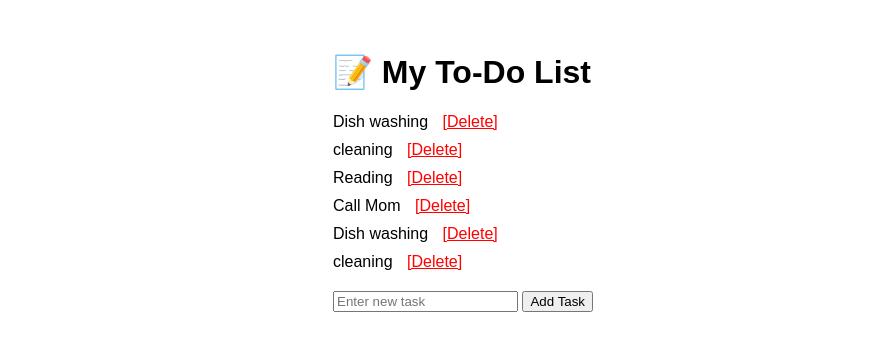
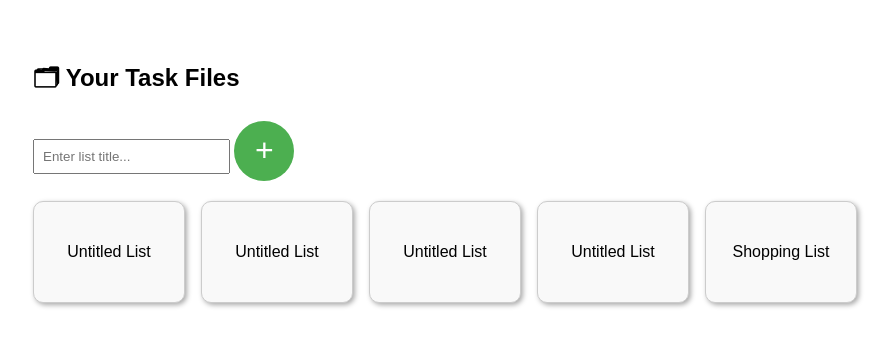
Before and after one commit to neha-dhananju/to_do_web_app, a Flask app: page / in a window 1280 px wide. Shown: the top 351 px of the page, without its empty margins (7-900 px from the left). Run offline with Flask 3, Linux system fonts and the light colour scheme; data comes from the database, SQL or seed files in the repository; both versions use the stored data as it was after the commit.

Commit message:
Modified code

```diff
--- a/app.py
+++ b/app.py
@@ -4,39 +4,61 @@ import sqlite3
 app = Flask(__name__)
 DB_NAME = 'todo.db'
 
-# Create DB table if it doesn't exist
 def init_db():
     with sqlite3.connect(DB_NAME) as conn:
         conn.execute('''
+            CREATE TABLE IF NOT EXISTS task_lists (
+                id INTEGER PRIMARY KEY AUTOINCREMENT,
+                name TEXT NOT NULL
+            )
+        ''')
+        conn.execute('''
             CREATE TABLE IF NOT EXISTS tasks (
                 id INTEGER PRIMARY KEY AUTOINCREMENT,
-                content TEXT NOT NULL
+                content TEXT NOT NULL,
+                list_id INTEGER,
+                FOREIGN KEY (list_id) REFERENCES task_lists(id)
             )
         ''')
 
-# Home route – show tasks and form
-@app.route('/', methods=['GET', 'POST'])
-def index():
-    if request.method == 'POST':
-        task_content = request.form.get('task')
-        if task_content:
-            with sqlite3.connect(DB_NAME) as conn:
-                conn.execute('INSERT INTO tasks (content) VALUES (?)', (task_content,))
-        return redirect(url_for('index'))
+# Homepage – show all task lists
+@app.route('/')
+def home():
+    with sqlite3.connect(DB_NAME) as conn:
+        lists = conn.execute('SELECT id, name FROM task_lists').fetchall()
+    return render_template('index.html', lists=lists)
 
+# Add new task list
+@app.route('/create_list', methods=['POST'])
+def create_list():
+    title = request.form.get('list_title') or "Untitled List"
     with sqlite3.connect(DB_NAME) as conn:
-        cursor = conn.execute('SELECT id, content FROM tasks')
-        tasks = cursor.fetchall()
-    return render_template('index.html', tasks=tasks)
+        conn.execute('INSERT INTO task_lists (name) VALUES (?)', (title,))
+    return redirect(url_for('home'))
 
-# Delete route
-@app.route('/delete/<int:task_id>')
-def delete(task_id):
+
+# View a specific task list
+@app.route('/list/<int:list_id>', methods=['GET', 'POST'])
+def task_list(list_id):
+    with sqlite3.connect(DB_NAME) as conn:
+        if request.method == 'POST':
+            task_content = request.form.get('task')
+            if task_content:
+                conn.execute('INSERT INTO tasks (content, list_id) VALUES (?, ?)', (task_content, list_id))
+            return redirect(url_for('task_list', list_id=list_id))
+
+        tasks = conn.execute('SELECT id, content FROM tasks WHERE list_id = ?', (list_id,)).fetchall()
+        list_name = conn.execute('SELECT name FROM task_lists WHERE id = ?', (list_id,)).fetchone()[0]
+
+    return render_template('task_list.html', tasks=tasks, list_id=list_id, list_name=list_name)
+
+# Delete a task
+@app.route('/delete_task/<int:list_id>/<int:task_id>')
+def delete_task(list_id, task_id):
     with sqlite3.connect(DB_NAME) as conn:
         conn.execute('DELETE FROM tasks WHERE id = ?', (task_id,))
-    return redirect(url_for('index'))
+    return redirect(url_for('task_list', list_id=list_id))
 
-# Initialize DB when starting the app
 if __name__ == '__main__':
     init_db()
     app.run(debug=True)
--- a/templates/index.html
+++ b/templates/index.html
@@ -1,31 +1,50 @@
 <!DOCTYPE html>
 <html>
 <head>
-    <title>To-Do App</title>
+    <title>My To-Do Files</title>
     <style>
-        body { font-family: Arial; max-width: 600px; margin: auto; padding: 2rem; }
-        ul { list-style-type: none; padding: 0; }
-        li { margin-bottom: 10px; }
-        form { margin-top: 20px; }
+        body { font-family: Arial, sans-serif; padding: 2rem; }
+        .grid { display: flex; gap: 1rem; flex-wrap: wrap; }
+        .card {
+            width: 150px;
+            height: 100px;
+            border: 1px solid #ccc;
+            display: flex;
+            justify-content: center;
+            align-items: center;
+            text-align: center;
+            background: #f9f9f9;
+            border-radius: 10px;
+            text-decoration: none;
+            color: black;
+            box-shadow: 2px 2px 5px #aaa;
+        }
+        .add-btn {
+            width: 60px;
+            height: 60px;
+            font-size: 32px;
+            border-radius: 50%;
+            background-color: #4CAF50;
+            color: white;
+            border: none;
+            cursor: pointer;
+        }
     </style>
 </head>
 <body>
-    <h1>📝 My To-Do List</h1>
+    <h2>🗂 Your Task Files</h2>
 
-    <ul>
-        {% for task in tasks %}
-        <li>
-            {{ task[1] }}
-            <a href="{{ url_for('delete', task_id=task[0]) }}" style="color:red; margin-left: 10px;">[Delete]</a>
-        </li>
-        {% else %}
-        <li>No tasks yet.</li>
+    <form action="/create_list" method="POST" style="margin-bottom: 20px;">
+    <input type="text" name="list_title" placeholder="Enter list title..." required style="padding: 8px;">
+    <button class="add-btn" title="Create New Task List">+</button>
+    </form>
+
+    <div class="grid">
+        {% for lst in lists %}
+            <a class="card" href="{{ url_for('task_list', list_id=lst[0]) }}">
+                {{ lst[1] }}
+            </a>
         {% endfor %}
-    </ul>
-
-    <form method="POST">
-        <input type="text" name="task" placeholder="Enter new task" required>
-        <button type="submit">Add Task</button>
-    </form>
+    </div>
 </body>
 </html>
```
Also changed, not shown: templates/task_list.html (added, +27 -0 lines), todo.db (added).
